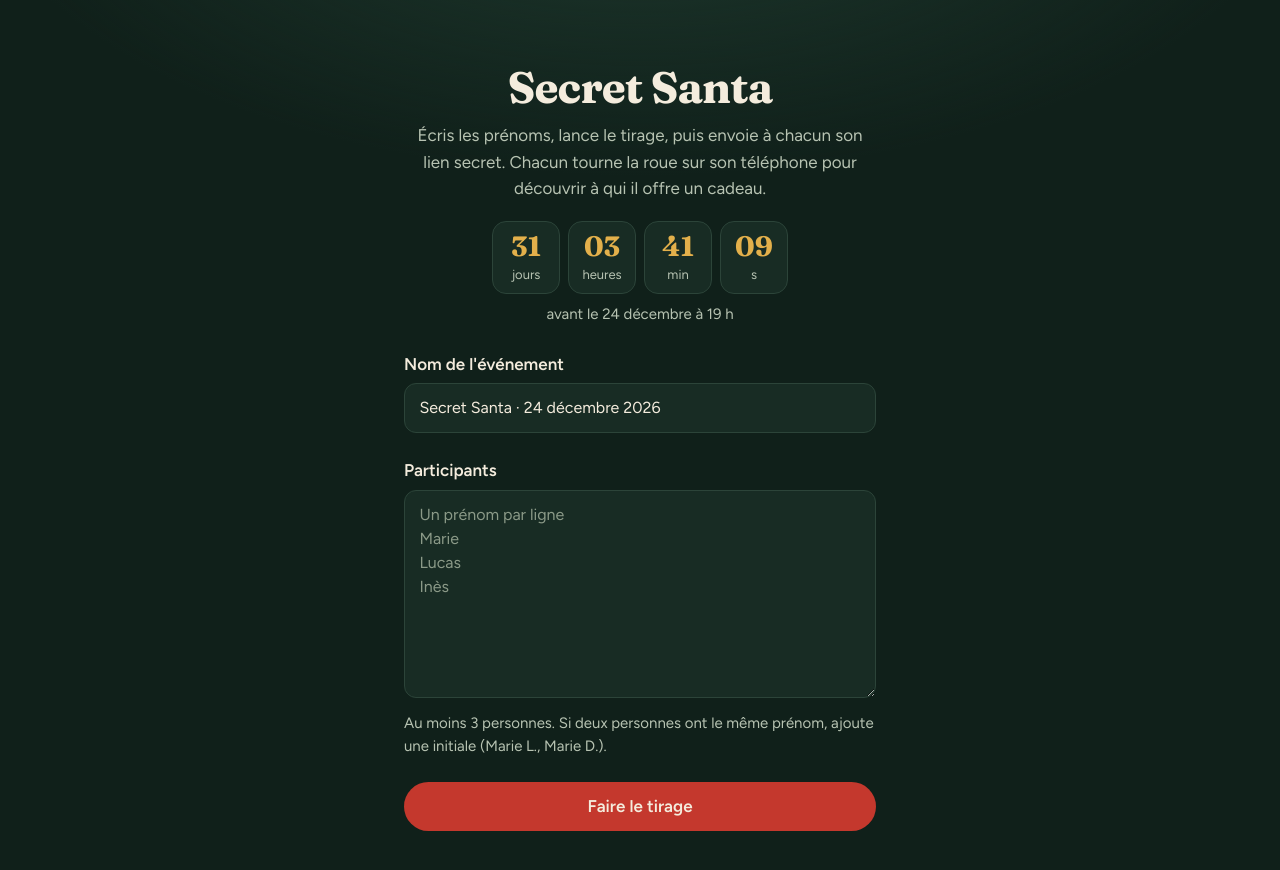
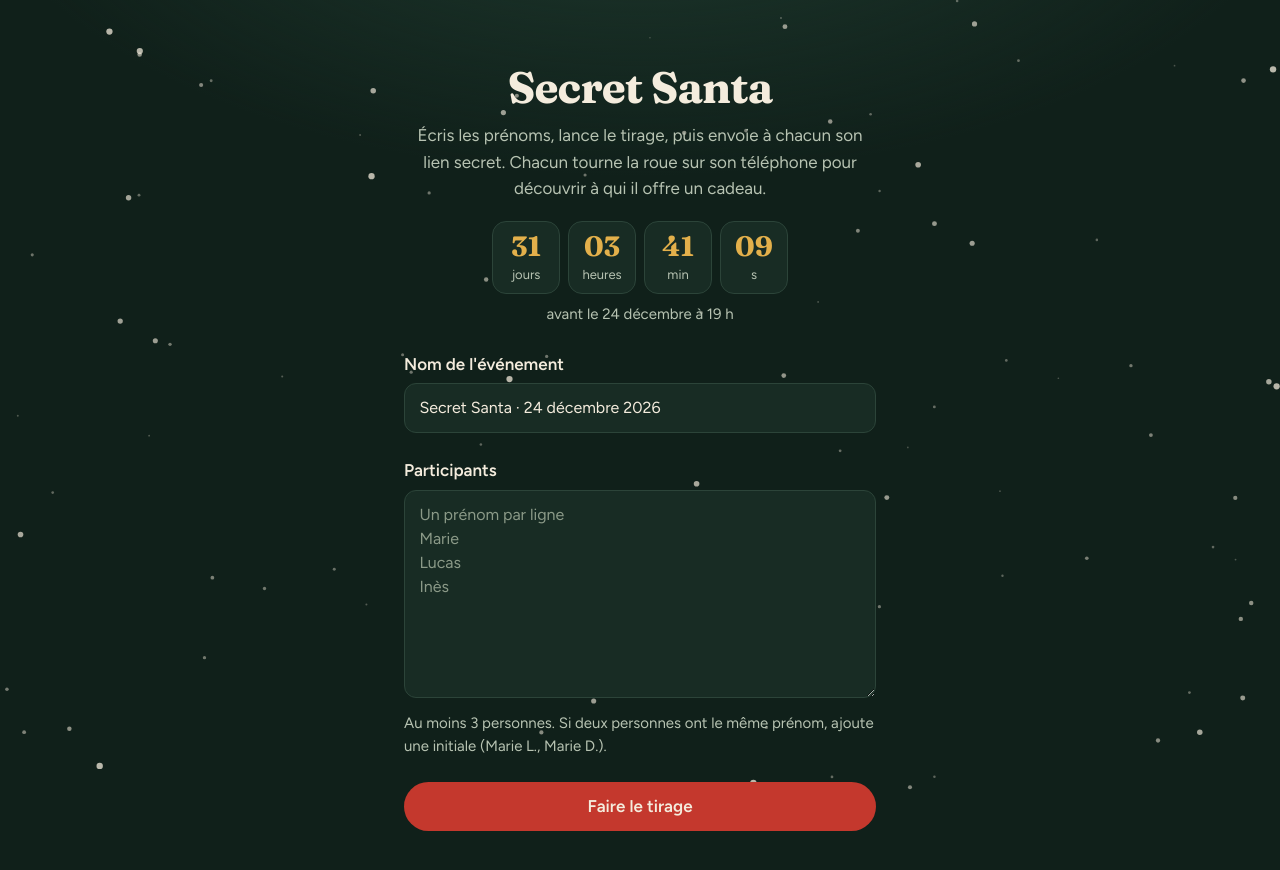
Before and after one commit to JohnWish01/secret-santa, a plain HTML site: page index.html in a window 1280 px wide. Drawn offline with Linux system fonts and the light colour scheme.

Commit message:
Neige qui tombe en fond

```diff
--- a/index.html
+++ b/index.html
@@ -41,7 +41,10 @@
       var(--bg);
   }
   ::selection { background: var(--gold); color: var(--bg); }
+  #snow { position: fixed; inset: 0; width: 100%; height: 100%; pointer-events: none; z-index: 0; }
   main {
+    position: relative;
+    z-index: 1;
     width: min(100%, 32rem);
     margin: 0 auto;
     padding:
@@ -209,6 +212,7 @@
 </style>
 </head>
 <body>
+<canvas id="snow" aria-hidden="true"></canvas>
 <main>
 
   <!-- Écran organisateur : saisie des prénoms -->
@@ -721,6 +725,49 @@ function fireworks(anchor, gentle = false) {
   })(t0);
 }
 
+/* ---------- Neige en fond ---------- */
+// Flocons sur 3 plans : les petits, lointains, tombent lentement et pâles ; les gros, proches, plus vite.
+// En « animations réduites » : un peu moins de flocons, deux fois plus lents, sans balancement.
+(function snow() {
+  const c = $('snow'), ctx = c.getContext('2d');
+  const reduce = matchMedia('(prefers-reduced-motion: reduce)').matches;
+  let w, h, flakes = [];
+  const rand = (a, b) => a + Math.random() * (b - a);
+  const make = (y) => {
+    const z = Math.random();                    // 0 = loin, 1 = près
+    return { x: rand(0, w), y: y ?? rand(-h, 0), r: .8 + z * 2.4, z,
+      vy: (.25 + z * .75) * (reduce ? .5 : 1), phase: rand(0, 6.28), sway: reduce ? 0 : rand(.3, 1),
+      a: .25 + z * .5 };
+  };
+  function size() {
+    const dpr = Math.min(2, window.devicePixelRatio || 1);
+    w = innerWidth; h = innerHeight;
+    c.width = w * dpr; c.height = h * dpr;
+    ctx.setTransform(dpr, 0, 0, dpr, 0, 0);
+    const n = Math.min(140, Math.round(w * h / 9000)) * (reduce ? .75 : 1);
+    while (flakes.length < n) flakes.push(make(rand(0, h)));
+    flakes.length = Math.round(n);
+  }
+  size();
+  addEventListener('resize', size);
+  let last = performance.now();
+  (function frame(now) {
+    const f = Math.min(3, (now - last) / 16.7); // même vitesse à 60 ou 120 Hz
+    last = now;
+    ctx.clearRect(0, 0, w, h);
+    for (const s of flakes) {
+      s.y += s.vy * f;
+      s.phase += .012 * f;
+      const x = s.x + Math.sin(s.phase) * 12 * s.sway * s.z;
+      if (s.y - s.r > h) Object.assign(s, make(-s.r * 2));
+      ctx.globalAlpha = s.a;
+      ctx.fillStyle = '#f4ecdd';
+      ctx.beginPath(); ctx.arc(x, s.y, s.r, 0, 6.2832); ctx.fill();
+    }
+    requestAnimationFrame(frame);
+  })(last);
+})();
+
 /* ---------- Démarrage ---------- */
 const m = location.hash.match(/^#p=([\w-]+)$/);
 if (m) {
```
